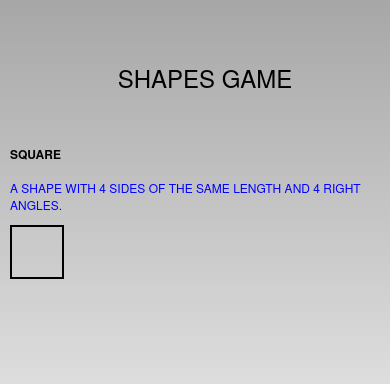
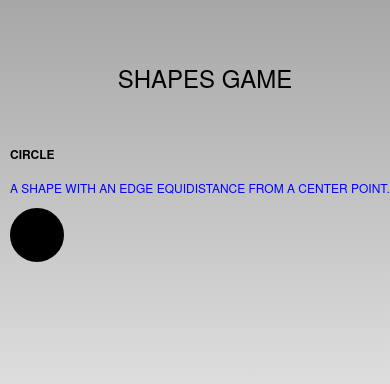
Before and after one commit to rlund64/MyApp, a plain HTML site: page www/index.html in a window 390 px wide. Drawn offline with Linux system fonts and the light colour scheme; some packages are replaced by stand-ins of ours.

Commit message:
Checking in code to create a circle.

```diff
--- a/www/css/index.css
+++ b/www/css/index.css
@@ -123,4 +123,12 @@ p {
         width:50px;
         height:50px;
         border:2px solid #000;
-    }
+}
+
+#circle {
+        width: 50px;
+        height: 50px;
+        border:2px solid #000;
+        border-radius: 50%;
+        background: black;
+}
--- a/www/index.html
+++ b/www/index.html
@@ -37,9 +37,9 @@
     </head>
     <body>
     <h1>Shapes Game</h1>
-    <h4>Square</h4>
-    <p> A shape with 4 sides of the same length and 4 right angles.</p>
-    <div add id="square">
+    <h4>Circle</h4>
+    <p> A shape with an edge equidistance from a center point.</p>
+    <div id="circle">
     </div>
         <script type="text/javascript" src="cordova.js"></script>
         <script type="text/javascript" src="js/index.js"></script>
```
Also changed, not shown: 2 other files.
